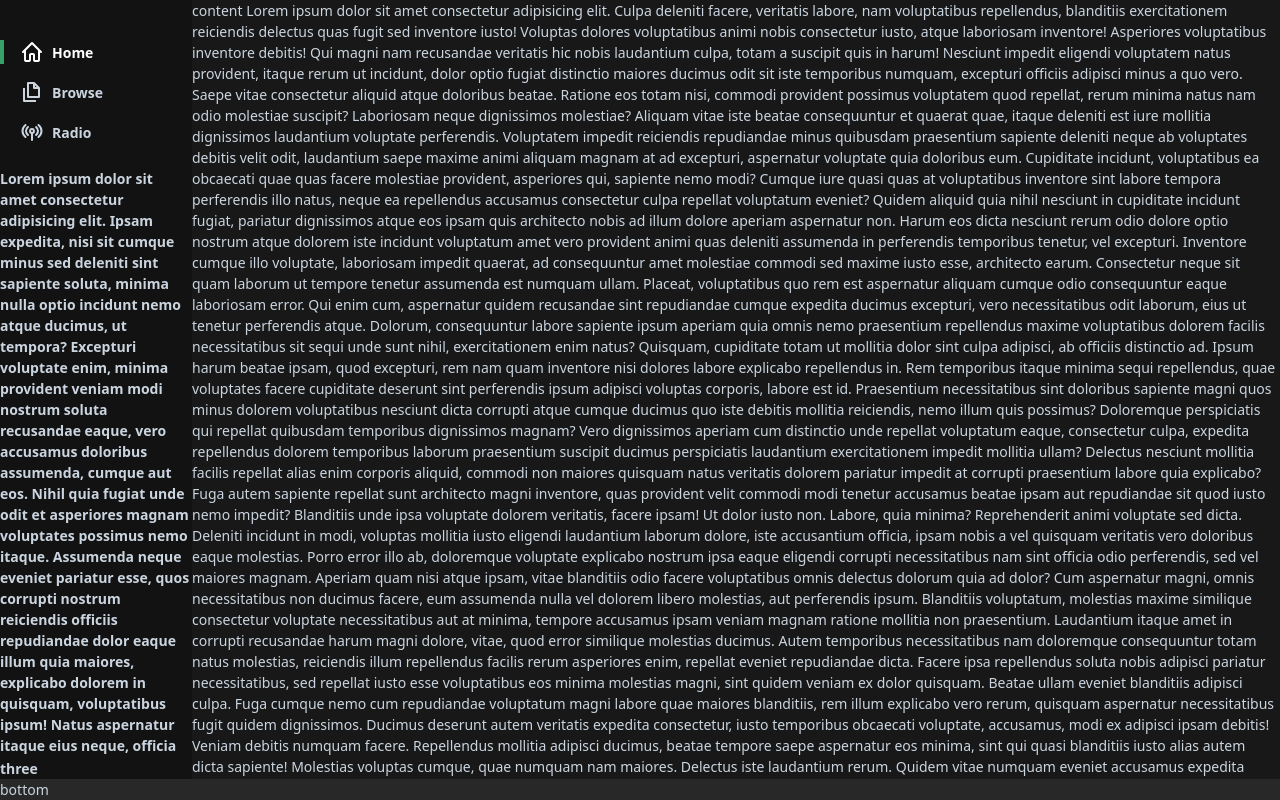
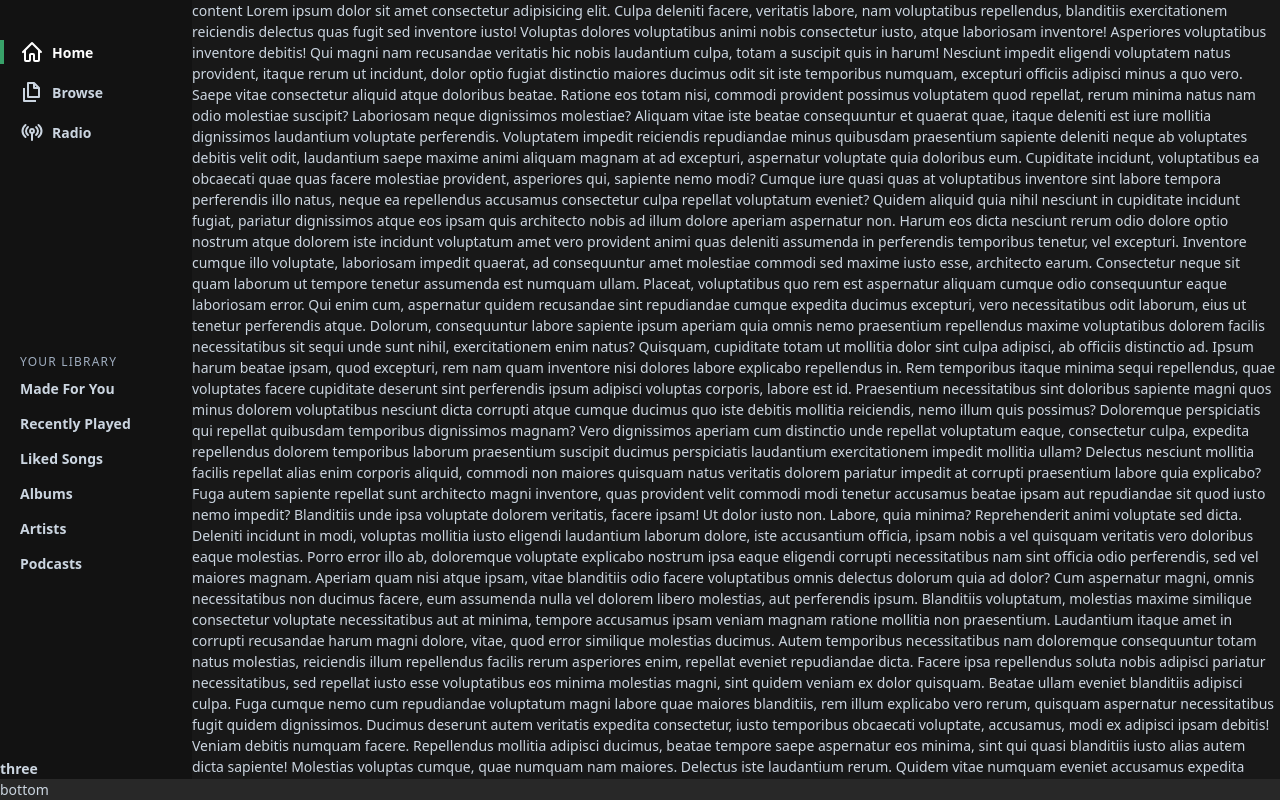
Before and after one commit to muhsenmaqsudi/tailwind-vue-spotify, a Vue app: page / in a window 1280 px wide. Built offline with nearby package versions, Linux system fonts and the light colour scheme.

Commit message:
added midsection of sidebar, Made For You

```diff
--- a/src/App.vue
+++ b/src/App.vue
@@ -61,31 +61,32 @@
             </a>
           </li>
         </ul>
-        <div class="sidebar-spotify overflow-y-auto">
-          Lorem ipsum dolor sit amet consectetur adipisicing elit. Ipsam
-          expedita, nisi sit cumque minus sed deleniti sint sapiente soluta,
-          minima nulla optio incidunt nemo atque ducimus, ut tempora? Excepturi
-          voluptate enim, minima provident veniam modi nostrum soluta recusandae
-          eaque, vero accusamus doloribus assumenda, cumque aut eos. Nihil quia
-          fugiat unde odit et asperiores magnam voluptates possimus nemo itaque.
-          Assumenda neque eveniet pariatur esse, quos corrupti nostrum
-          reiciendis officiis repudiandae dolor eaque illum quia maiores,
-          explicabo dolorem in quisquam, voluptatibus ipsum! Natus aspernatur
-          itaque eius neque, officia inventore nulla nesciunt quas reiciendis
-          eligendi dolor architecto cupiditate blanditiis voluptatum!
-          Reprehenderit nobis in consequuntur labore praesentium suscipit ullam
-          eius maxime, laborum velit cupiditate est molestiae quos deleniti
-          quam, architecto iure voluptatum obcaecati, aliquid ipsa dolorum
-          adipisci. Doloremque quisquam non laboriosam reprehenderit eum
-          recusandae consectetur veritatis sunt, iusto error ipsum earum! Id
-          laudantium mollitia veniam. Harum nihil tempore quis repellendus?
-          Minus nesciunt eaque odio distinctio, exercitationem fugiat quae eum,
-          dolor officia quam provident necessitatibus voluptas maxime,
-          dignissimos deserunt velit? Dolorum, molestiae nulla illum fugiat sed
-          molestias architecto deserunt error fuga, hic quas ipsa in dignissimos
-          pariatur quae consequatur impedit eos delectus nemo velit incidunt
-          aliquam dolore esse? Aliquid cupiditate ducimus, vel totam obcaecati
-          eum!
+        <div class="sidebar-spotify overflow-y-auto px-5 mt-2">
+          <h3
+            class="uppercase tracking-widest text-gray-500 font-normal text-xs"
+          >
+            Your Library
+          </h3>
+          <ul class="leading-extra-loose">
+            <li class="truncate">
+              <a href="#" class="hover:text-white">Made For You</a>
+            </li>
+            <li class="truncate">
+              <a href="#" class="hover:text-white">Recently Played</a>
+            </li>
+            <li class="truncate">
+              <a href="#" class="hover:text-white">Liked Songs</a>
+            </li>
+            <li class="truncate">
+              <a href="#" class="hover:text-white">Albums</a>
+            </li>
+            <li class="truncate">
+              <a href="#" class="hover:text-white">Artists</a>
+            </li>
+            <li class="truncate">
+              <a href="#" class="hover:text-white">Podcasts</a>
+            </li>
+          </ul>
         </div>
         <div>three</div>
       </div>
--- a/tailwind.config.js
+++ b/tailwind.config.js
@@ -22,6 +22,9 @@ module.exports = {
       },
       fontSize: {
         xxs: "0.5rem"
+      },
+      lineHeight: {
+        "extra-loose": "2.5"
       }
     },
     screens: {
```
